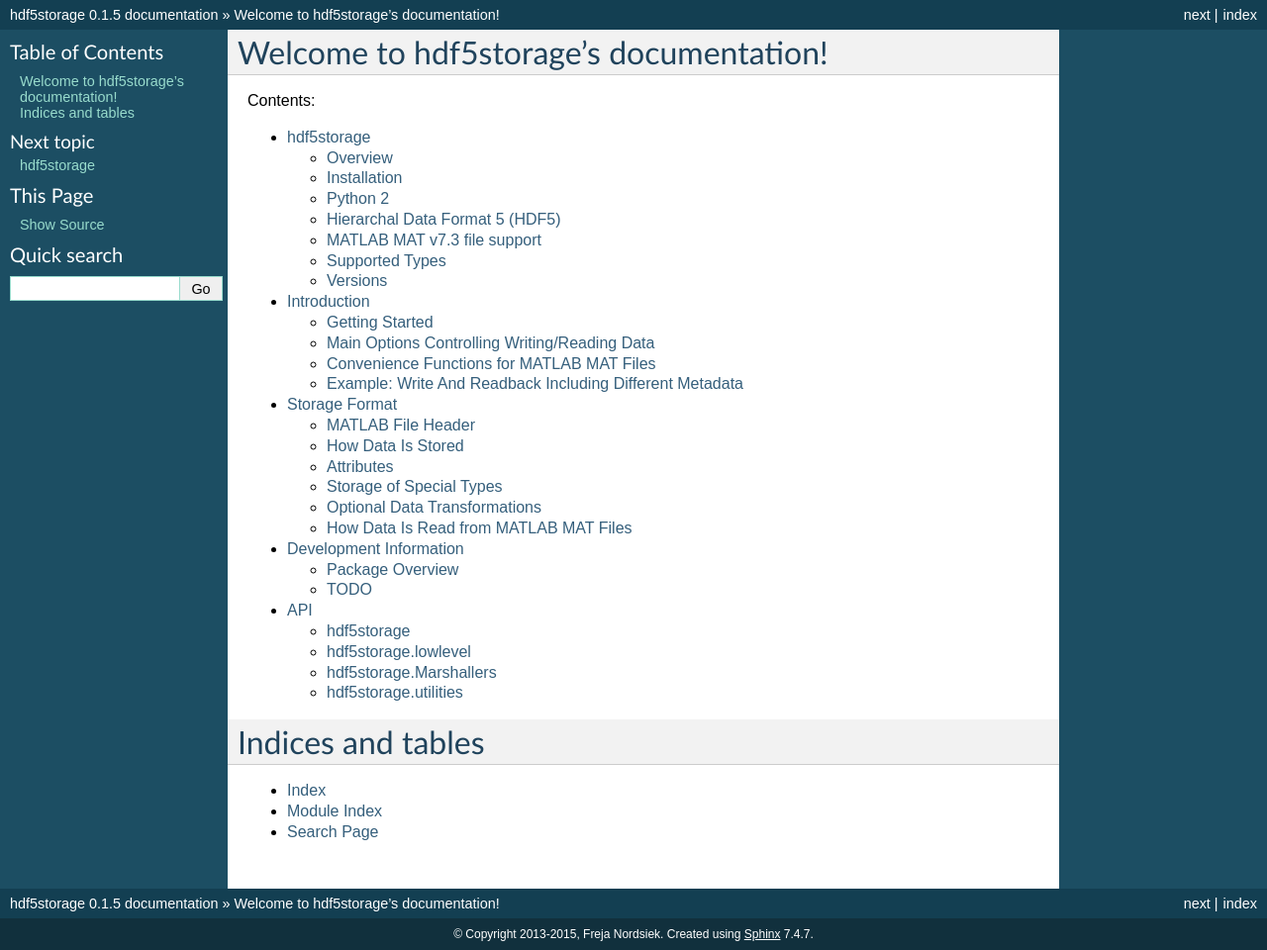
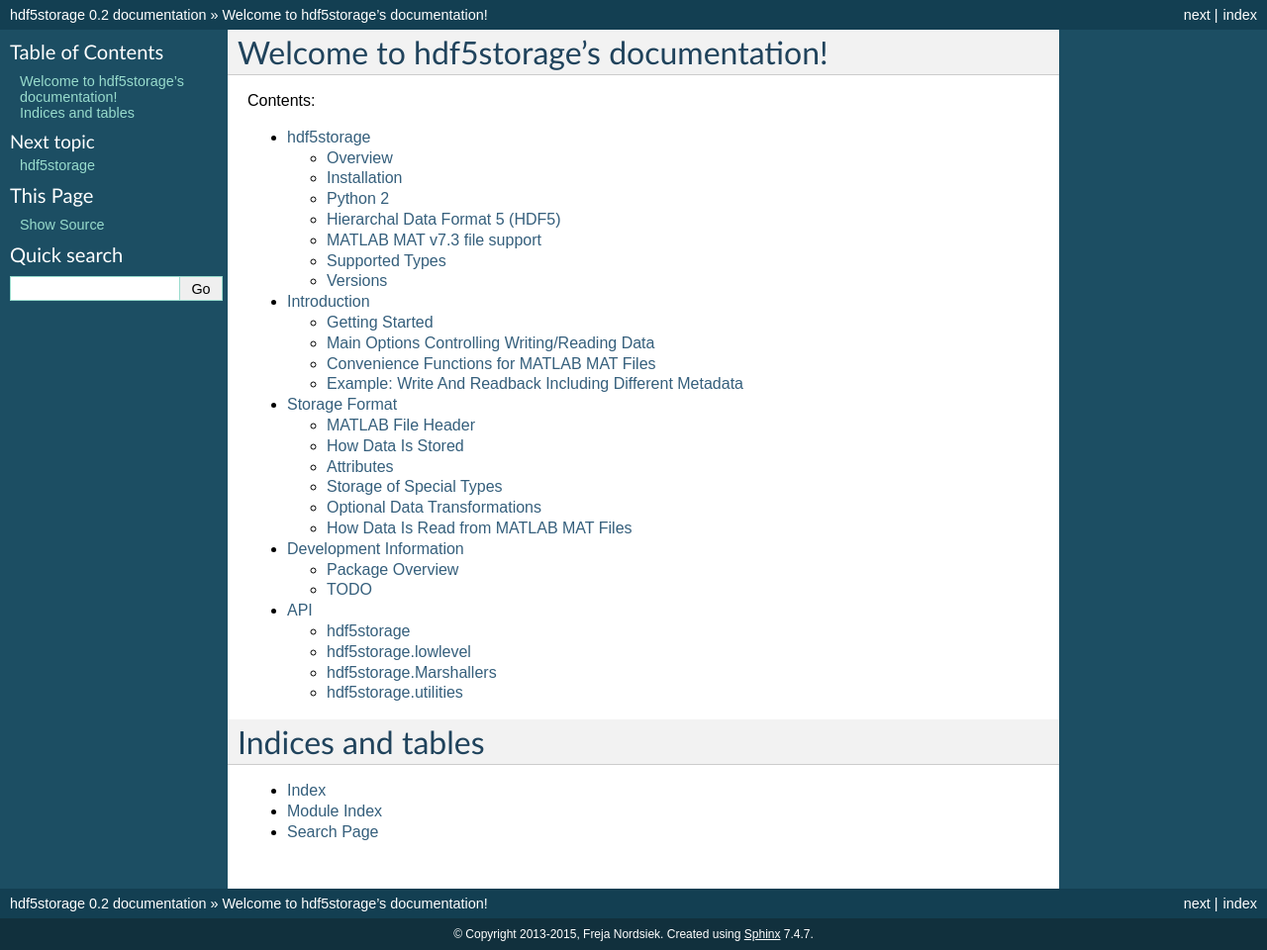
Before and after one commit to frejanordsiek/hdf5storage, a Sphinx documentation site: the page built from doc/source/index.rst, in a window 1280 px wide. Shown: the whole page at 99% size. Built offline with Sphinx 7.4.7, drawn with Linux system fonts in a browser that asks for light colours; formulas are drawn with MathJax 3.

Commit message:
Incremented version to 0.2.

```diff
--- a/doc/source/conf.py
+++ b/doc/source/conf.py
@@ -59,9 +59,9 @@ copyright = '2013-2015, Freja Nordsiek'
 # built documents.
 #
 # The short X.Y version.
-version = '0.1.5'
+version = '0.2'
 # The full version, including alpha/beta/rc tags.
-release = '0.1.5'
+release = '0.2'
 
 # The language for content autogenerated by Sphinx. Refer to documentation
 # for a list of supported languages.
--- a/hdf5storage/__init__.py
+++ b/hdf5storage/__init__.py
@@ -28,11 +28,11 @@ This is the hdf5storage package, a Python package to read and write
 python data types to HDF5 (Heirarchal Data Format) files beyond just
 Numpy types.
 
-Version 0.1.5
+Version 0.2
 
 """
 
-__version__ = "0.1.5"
+__version__ = "0.2"
 
 import sys
 import os
--- a/setup.py
+++ b/setup.py
@@ -12,7 +12,7 @@ with open('README.rst') as file:
     long_description = file.read()
 
 setup(name='hdf5storage',
-      version='0.1.5',
+      version='0.2',
       description='Utilities to read/write Python types to/from HDF5 files, including MATLAB v7.3 MAT files.',
       long_description=long_description,
       author='Freja Nordsiek',
```
